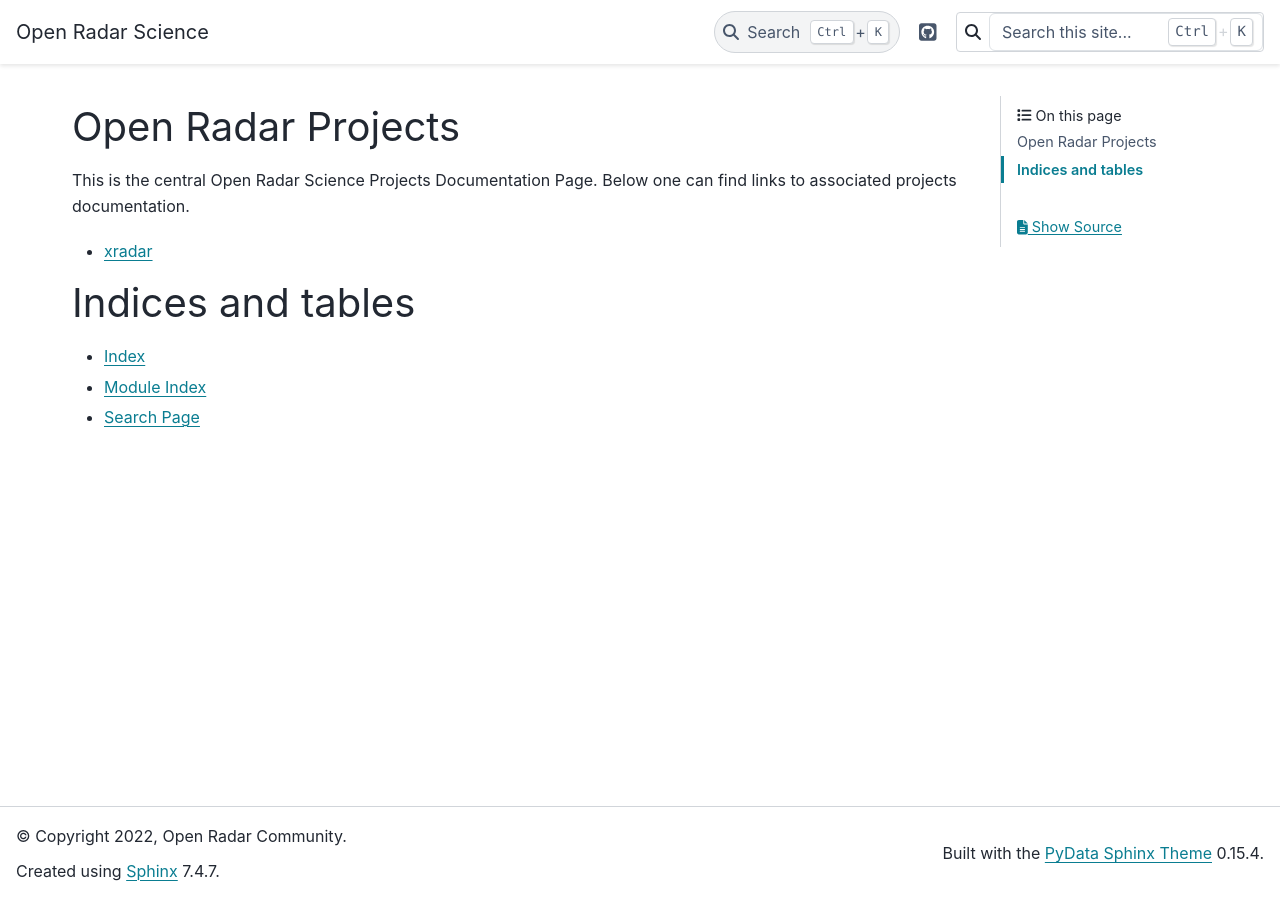
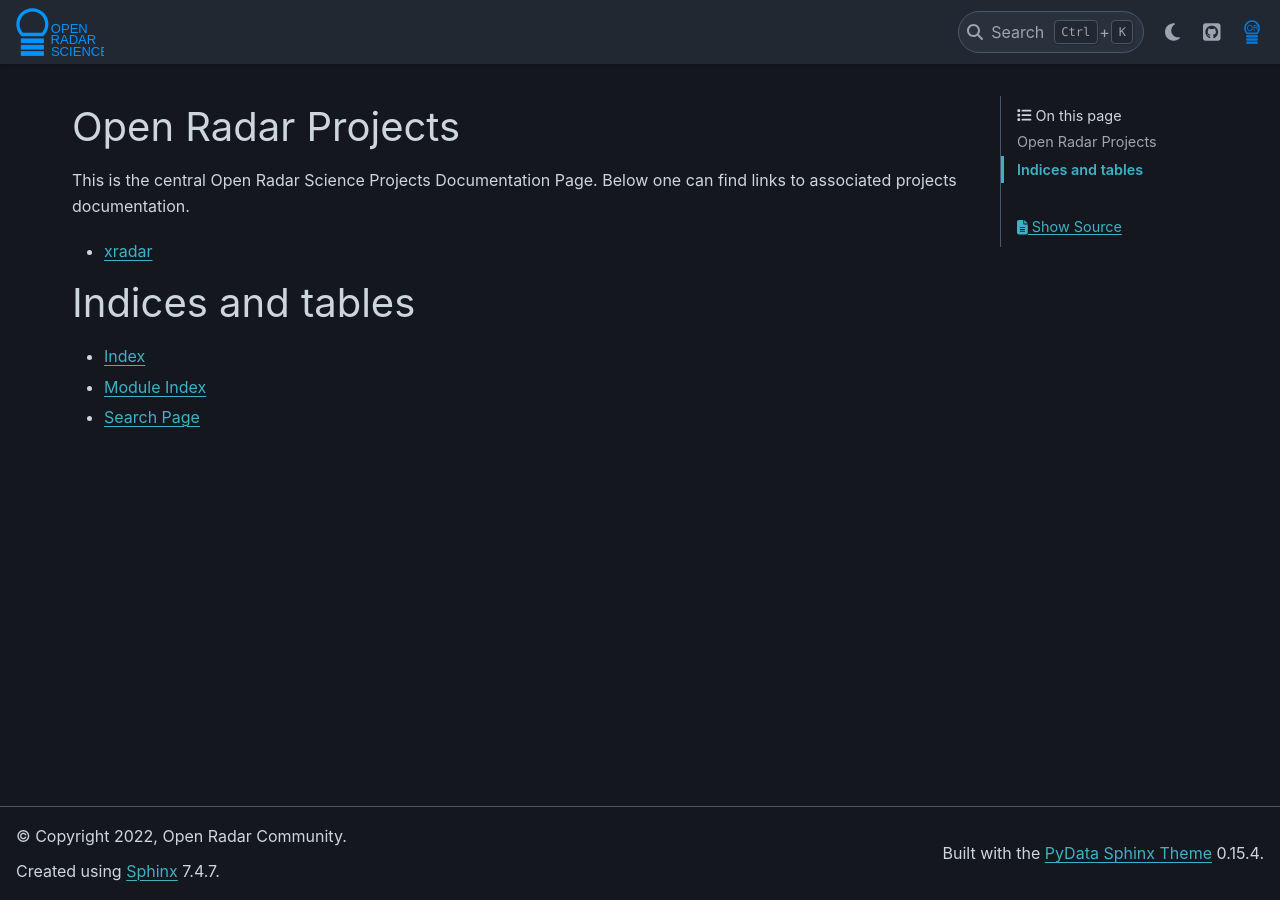
Before and after one commit to openradar/openradar-docs, a Sphinx documentation site: the page built from docs/index.rst, in a window 1280 px wide. Built offline with Sphinx 7.4.7 and the PyData theme 0.15.4, drawn with Linux system fonts in a browser that asks for light colours.

Commit message:
ADD: add openradar favicon, mini and normal logo, make them available in the rendered site

```diff
--- a/docs/conf.py
+++ b/docs/conf.py
@@ -28,6 +28,10 @@ source_suffix = ['.rst', '.md']
 
 html_theme = 'pydata_sphinx_theme'
 html_static_path = ['_static']
+html_context = {
+    "default_mode": "dark"
+}
+html_logo = "_static/openradar_logo.svg"
 
 # Add some more theme Options
 html_theme_options = {
@@ -37,9 +41,22 @@ html_theme_options = {
     'search_bar_text': 'Search this site... ',
     "navbar_align": "left",
     #'google_analytics_id': 'UA-196809533-1',
-    "navbar_end": ["navbar-icon-links.html", "search-field.html"],
+    "navbar_end": ["theme-switcher", "icon-links.html"],
+    "favicons": [
+        {
+            "rel": "icon",
+            "href": "openradar_micro.svg",
+        },
+    ],
     "logo": {
-        "text": "Open Radar Science",
         "link": "https://openradarscience.org",
-    }
+    },
+    "icon_links": [
+        {
+            "type": "local",
+            "name": "OpenRadarScience",
+            "url": "https://openradarscience.org",
+            "icon": "_static/openradar_mini.svg",
+        },
+    ],
 }
```
Also changed, not shown: docs/_static/openradar_logo.svg (added), docs/_static/openradar_micro.svg (added), docs/_static/openradar_mini.svg (added).
